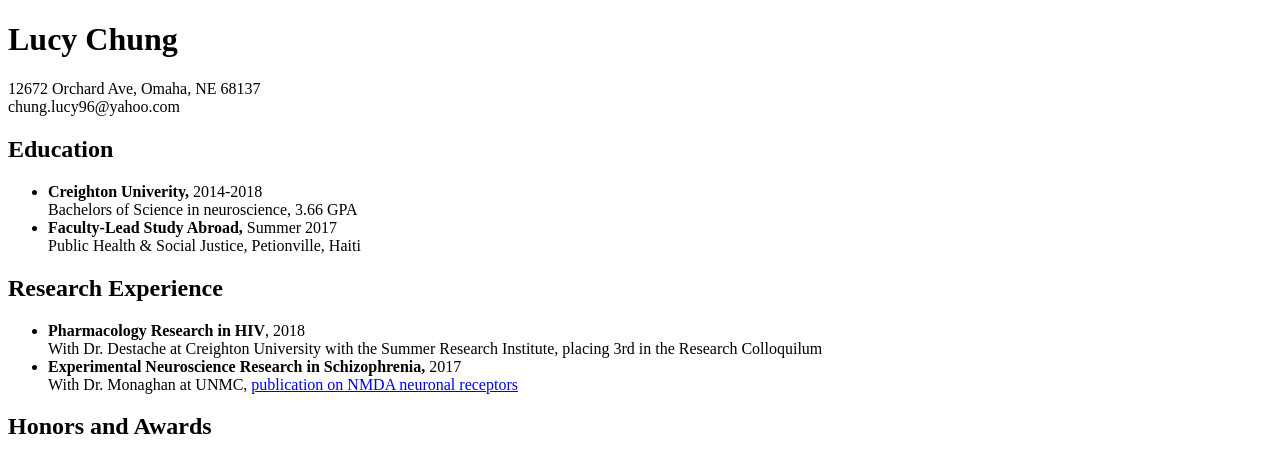
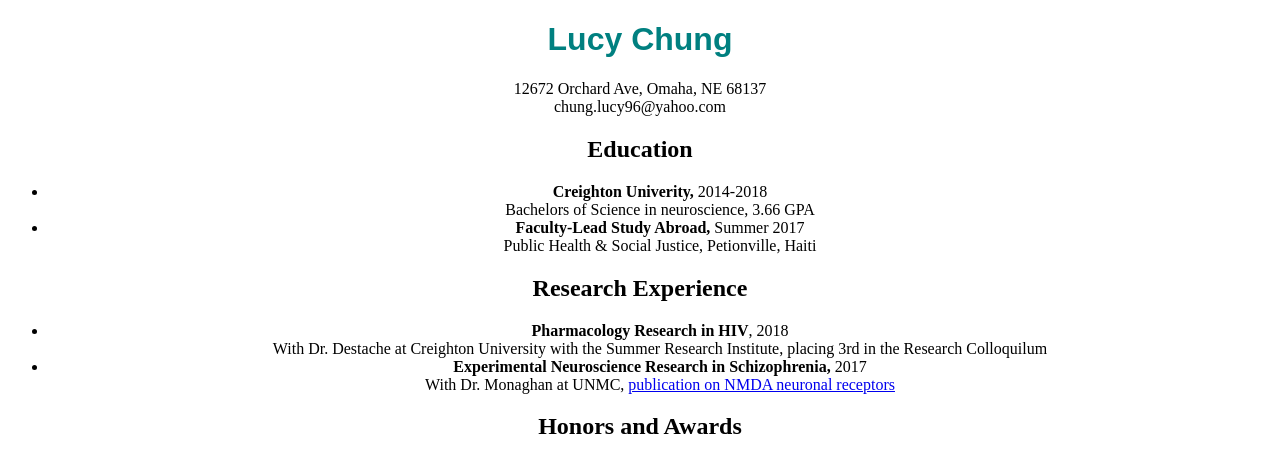
Before and after one commit to Is2lucy1/ISQA3900-Activity2, a plain HTML site: page index2.html in a window 1280 px wide. Drawn offline with Linux system fonts and the light colour scheme.

Commit message:
Update index2.html

```diff
--- a/index2.html
+++ b/index2.html
@@ -1,5 +1,6 @@
 <!DOCTYPE html>
 <head>
+  <link href="main.css" type="text/css" rel="stylesheet"/>
   <title>Non-traditional Resume</title>
 </head>
 <body>
```
